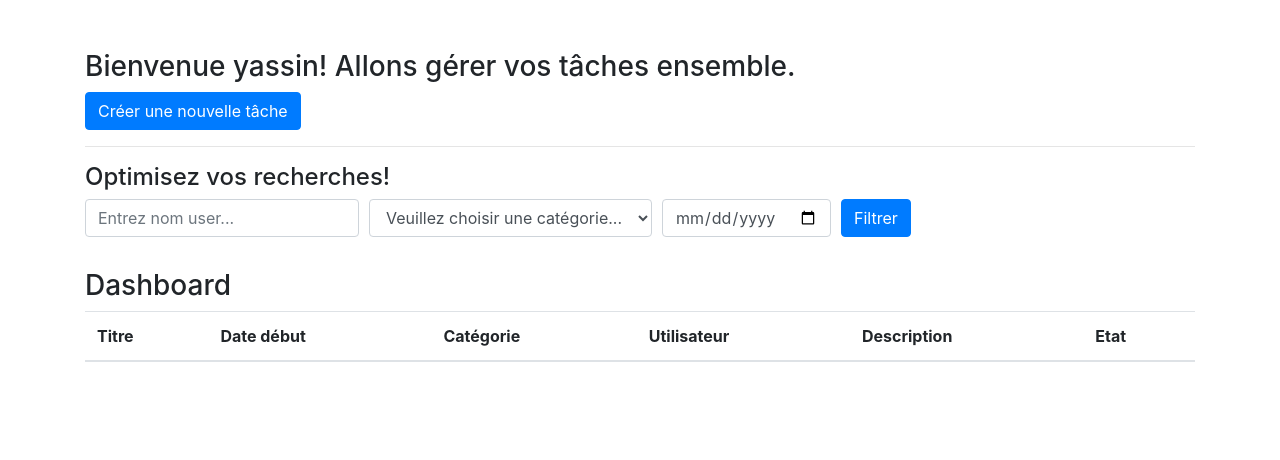
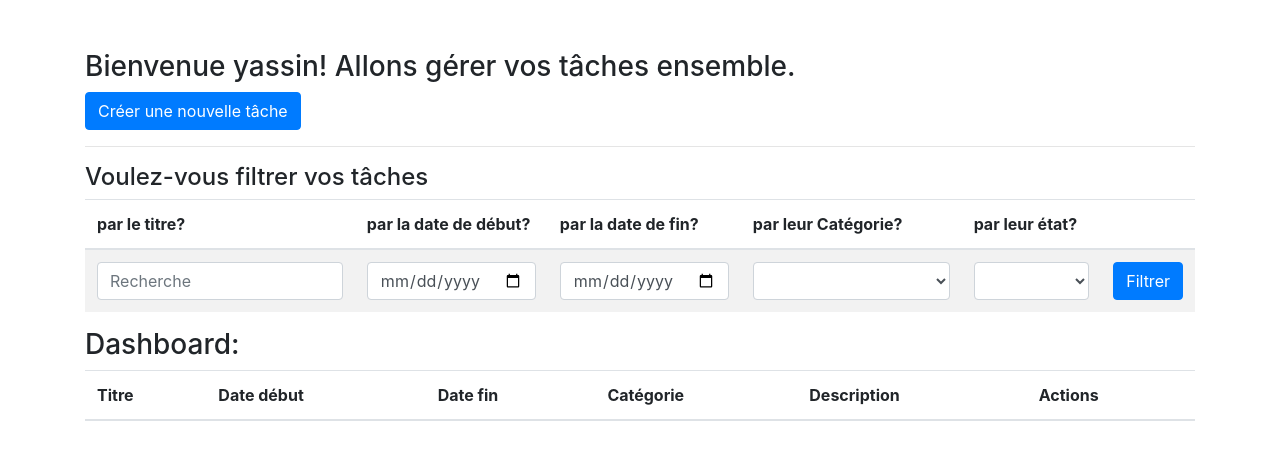
Before and after one commit to Ywen27/projet2-ift3225, a PHP site: page /dashboard.php in a window 1280 px wide. Shown: the top 460 px of the page. Run offline with PHP 8.4, Linux system fonts and the light colour scheme; a user stored in the database is signed in; lists and menus that the app fills with data are empty; some libraries are stand-ins or nearby versions.

Commit message:
Update dashboard.php

```diff
--- a/dashboard.php
+++ b/dashboard.php
@@ -33,62 +33,79 @@ session_destroy();
 <body>
     <div class="container">
         <h3>Bienvenue <?php echo $_SESSION['username'];?>! Allons gérer vos tâches ensemble.</h3>
-    <button type="button" class="btn btn-primary" data-toggle="modal" data-target="#newTaskModal">Créer une nouvelle tâche</button>
+        <button type="button" class="btn btn-primary" data-toggle="modal" data-target="#newTaskModal">Créer une nouvelle
+            tâche</button>
         <hr>
-        <!--Formulaire de recherche et de filtre-->
-<h4>Optimisez vos recherches!</h4>
-<form id="searchAndFilterForm">
-    <div class="form-row align-items-center">
-        <div class="col-auto">
-            <label class="sr-only" for="searchInput">Recherche</label>
-            <input type="text" class="form-control mb-2" id="searchInput" placeholder="Entrez nom user...">
-        </div>
-        <div class="col-auto">
-            <label class="sr-only" for="categoryFilter">Catégorie</label>
-            <select class="form-control mb-2" id="categoryFilter">
-                <option value="">Veuillez choisir une catégorie...</option>
+        <h4>Voulez-vous filtrer vos tâches</h4>
+        <form id="filterForm">
+            <table class="table table-striped">
+                <thead>
+                    <tr>
+                        <th>par le titre?</th>
+                        <th>par la date de début?</th>
+                        <th>par la date de fin?</th>
+                        <th>par leur Catégorie?</th>
+                        <th>par leur état?</th>
+                        <th></th>
+                    </tr>
+                </thead>
+                <tbody>
+                    <tr>
+                        <td>
+                            <input type="text" class="form-control" id="filter-title" name="filter-title"
+                                placeholder="Recherche">
+                        </td>
+                        <td>
+                            <input type="date" class="form-control" id="filter-start-date" name="filter-start-date">
+                        </td>
+                        <td>
+                            <input type="date" class="form-control" id="filter-end-date" name="filter-end-date">
+                        </td>
+                        <td>
+                            <select class="form-control" id="filter-category" name="filter-category">
+                                <option value=""></option>
                                 <option value="developpement">Développement</option>
                                 <option value="communication">Communication</option>
                                 <option value="comptabilite">Comptabilité</option>
                                 <option value="multimedia">Multimédia</option>
                                 <option value="marketing">Marketing</option>
                                 <option value="ressources-humaines">Ressources humaines</option>
-                <!--Ici, vous pouvez ajouter les options pour toutes les catégories possibles. -->
+                                <option value="Autre">Autre</option>
                             </select>
-        </div>
-        <div class="col-auto">
-            <label class="sr-only" for="dateFilter">Date</label>
-            <input type="date" class="form-control mb-2" id="dateFilter">
-        </div>
-        <div class="col-auto">
-            <button type="submit" class="btn btn-primary mb-2">Filtrer</button>
-        </div>
-    </div>
-    <br>
+                        </td>
+                        <td>
+                            <select class="form-control" id="filter-state" name="filter-state">
+                                <option value=""></option>
+                                <option value="complete">complétée</option>
+                                <option value="en cours">en cours</option>
+                            </select>
+                        </td>
+                        <td>
+                            <button type="submit" class="btn btn-primary">Filtrer</button>
+                        </td>
+                    </tr>
+                </tbody>
+            </table>
         </form>
-    <h3>Dashboard</h3>
+        <h3>Dashboard:</h3>
         <table class="table table-striped">
             <thead>
                 <tr>
                     <th>Titre</th>
                     <th>Date début</th>
+                    <th>Date fin</th>
                     <th>Catégorie</th>
-          <th>Utilisateur</th>
                     <th>Description</th>
-          <th>Etat</th>
+                    <th>Actions</th>
                 </tr>
             </thead>
             <tbody id="listeTaches">
             </tbody>
         </table>
 
-
-
-
-
-
         <!--Formulaire pour créer une nouvelle tâche-->
-    <div class="modal fade" id="newTaskModal" tabindex="-1" role="dialog" aria-labelledby="newTaskModalLabel" aria-hidden="true">
+        <div class="modal fade" id="newTaskModal" tabindex="-1" role="dialog" aria-labelledby="newTaskModalLabel"
+            aria-hidden="true">
             <div class="modal-dialog" role="document">
                 <div class="modal-content">
                     <div class="modal-header">
@@ -98,7 +115,7 @@ session_destroy();
                         </button>
                     </div>
                     <div class="modal-body">
-                    <form id="newTaskForm">
+                        <form id="newTaskForm" method="post" action="">
                             <div class="form-group">
                                 <label for="task-title" class="col-form-label">Titre:</label>
                                 <input type="text" class="form-control" id="task-title">
@@ -110,36 +127,24 @@ session_destroy();
                             <div class="form-group">
                                 <label for="task-category" class="col-form-label">Catégorie:</label>
                                 <select class="form-control" id="task-category">
-                                <option value="">Veuillez choisir une catégorie...</option>
+                                    <option value=""></option>
                                     <option value="developpement">Développement</option>
                                     <option value="communication">Communication</option>
                                     <option value="comptabilite">Comptabilité</option>
                                     <option value="multimedia">Multimédia</option>
                                     <option value="marketing">Marketing</option>
                                     <option value="ressources-humaines">Ressources humaines</option>
+                                    <option value="Autre">Autre</option>
                                 </select>
-                        </div>
-                        <div class="form-group">
-                            <label for="task-user" class="col-form-label">Utilisateur:</label>
-                            <input type="text" class="form-control" id="task-user">
                             </div>
                             <div class="form-group">
                                 <label for="task-description" class="col-form-label">Description:</label>
                                 <textarea class="form-control" id="task-description"></textarea>
                             </div>
-                        <!-- Dans le formulaire de création de tâche, définissez "En attente" comme valeur par défaut pour le statut -->
-                        <div class="form-group">
-                            <label for="task-status" class="col-form-label">État:</label>
-                            <select class="form-control" id="task-status">
-                            <option value="en attente" selected>En attente</option> <!-- Défini comme valeur par défaut -->
-                            <option value="complet">Complet</option>
-                            </select>
-                        </div>
-
                         </form>
                     </div>
                     <div class="modal-footer">
-                    <button type="button" class="btn btn-secondary" data-dismiss="modal">Fermer</button>
+                        <button type="button" class="btn btn-secondary" data-dismiss="modal">Annuler</button>
                         <button type="button" class="btn btn-primary" id="createTaskBtn">Créer</button>
                     </div>
                 </div>
@@ -152,53 +157,10 @@ session_destroy();
     <script src="https://stackpath.bootstrapcdn.com/bootstrap/4.5.2/js/bootstrap.min.js"></script>
     <script src="https://ajax.googleapis.com/ajax/libs/jquery/3.5.1/jquery.min.js"></script>
     <script>
-    $(document).ready(function(){
-  $('#createTaskBtn').click(function(e){
+        $(document).ready(function () {
+            $('#createTaskBtn').click(function (e) {
                 e.preventDefault();
-
-    // Récupère les données du formulaire
-    var titre = $('#task-title').val();
-    var dateDebut = $('#task-start-date').val();
-    var categorie = $('#task-category').val();
-    var utilisateur = $('#task-user').val();
-    var description = $('#task-description').val();
-    var etat = $('#task-status').val();
-
-    // Crée une nouvelle ligne de tableau (tr) et des cellules de tableau (td)
-    var newRow = $('<tr>');
-    newRow.append('<td>' + titre + '</td>');
-    newRow.append('<td>' + dateDebut + '</td>');
-    newRow.append('<td>' + categorie + '</td>');
-    newRow.append('<td>' + utilisateur + '</td>');
-    newRow.append('<td>' + description + '</td>');
-    // Utilise la valeur d'état pour déterminer ce qui doit être affiché dans la colonne "État"
-    var statusCell = etat === 'complet' ? '<td><i class="fa fa-check-circle text-success"></i></td>' : '<td>En attente</td>';
-    newRow.append(statusCell);
-
-            // Ajoute le bouton Modifier et Supprimer à la ligne
-            var editBtn = $('<button class="btn btn-primary btn-sm">Modifier</button>');
-            editBtn.click(function() {
-                $('#task-title').val(titre);
-                $('#task-start-date').val(dateDebut);
-                $('#task-category').val(categorie);
-                $('#task-user').val(utilisateur);
-                $('#task-description').val(description);
-                $('#newTaskModal').modal('show');
-            });
-            newRow.append('<td>').append(editBtn);
-
-            var deleteBtn = $('<button class="btn btn-danger btn-sm">Supprimer</button>');
-            deleteBtn.click(function() {
-                newRow.remove();
-            });
-            newRow.append('<td>').append(deleteBtn);
-
-            // Ajoute la nouvelle ligne à la table
-            $('#listeTaches').append(newRow);
-
-            // Ferme le modal et réinitialise le formulaire
-            $('#newTaskModal').modal('hide');
-            $('#newTaskForm')[0].reset();
+                $('#newTaskForm').submit();
             });
         });
     </script>
```
Lines whose indentation alone changed are shown as unchanged.
